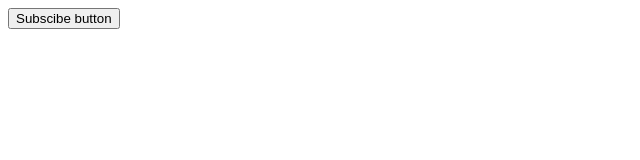
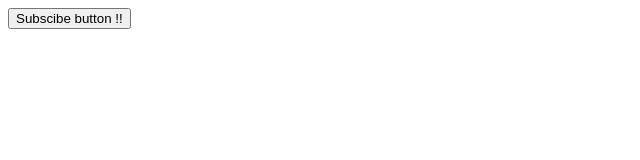
Before and after one commit to ssimeunji/pw-sej, a website: page index.html in a window 1280 px wide. Shown: the full height of the page, 0-640 px from the left. Drawn offline with Linux system fonts and the light colour scheme.

Commit message:
0626 test

```diff
--- a/index.html
+++ b/index.html
@@ -32,7 +32,7 @@
 </head>
 
 <body>
-	<button onClick="subscribe()">Subscibe button</button>
+	<button onClick="subscribe()">Subscibe button !!</button>
 	<PushBtn />
 	<script>
 		addEventListener('load', async () => {
```
